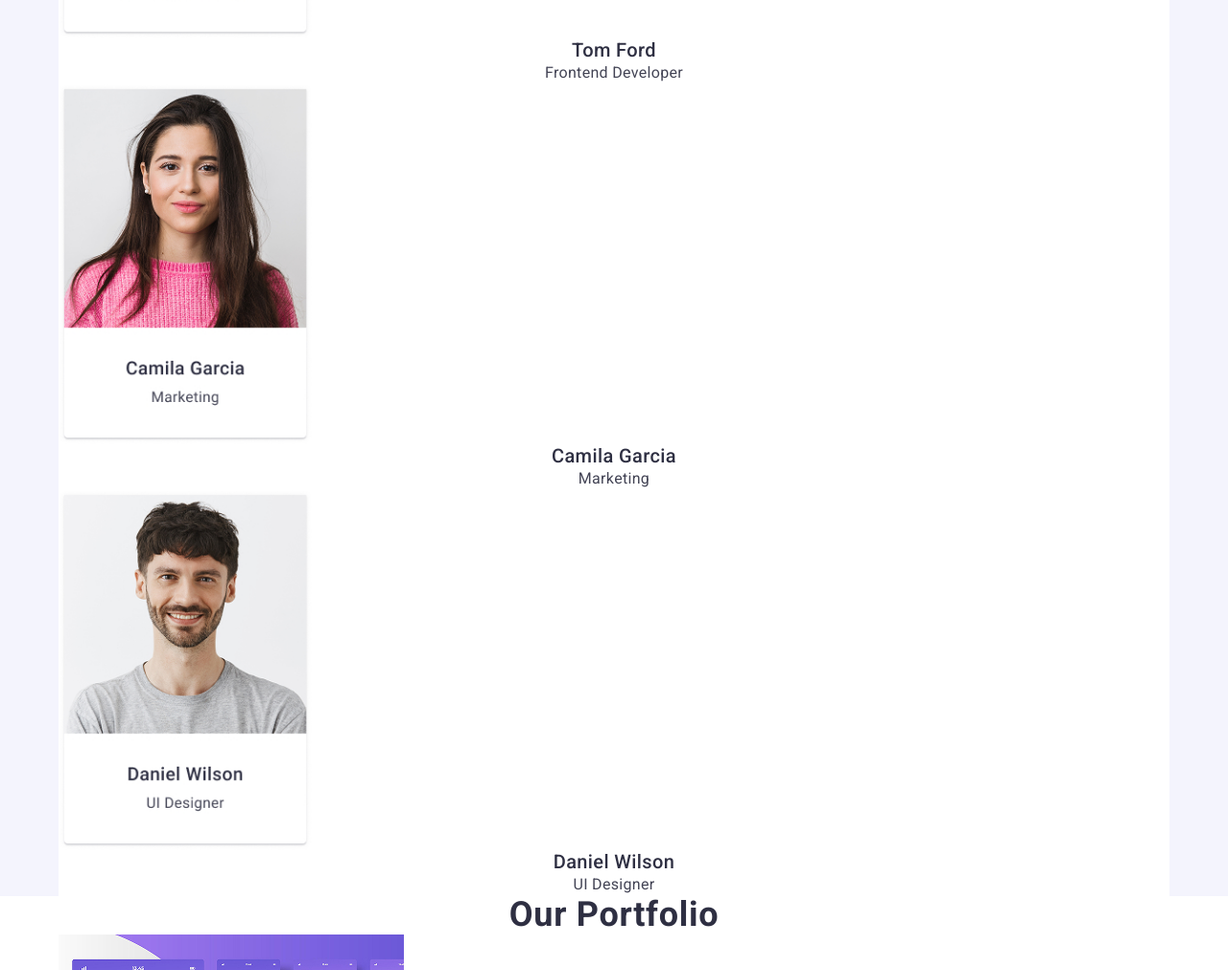
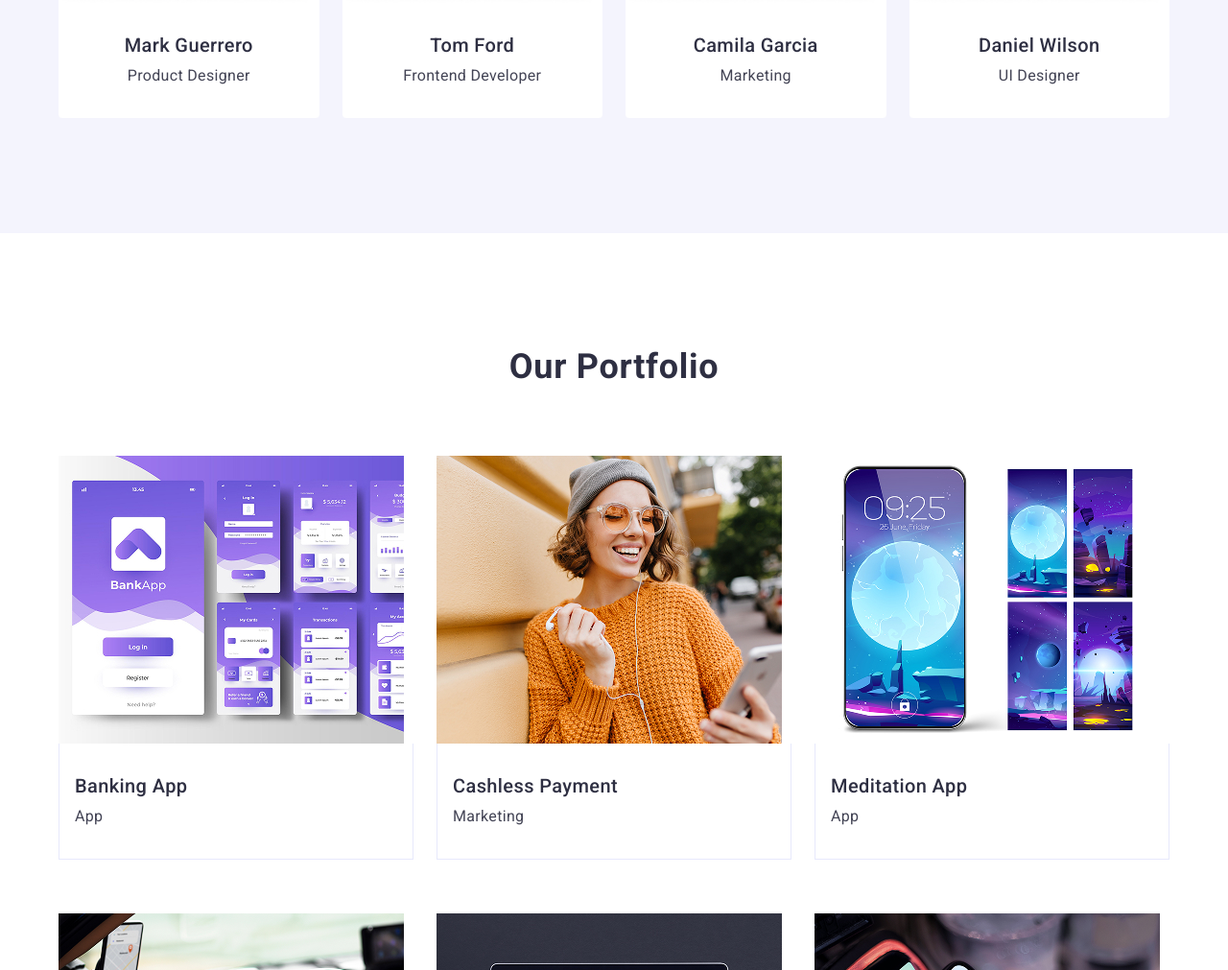
Before and after one commit to ayktshnbs/goit-markup-hw-02, a plain HTML site: page index.html in a window 1280 px wide. Shown: the part 1789-2800 px from the top of the page at 96% size. Drawn offline with nearby package versions, Linux system fonts and the light colour scheme.

Commit message:
homework3

```diff
--- a/css/styles.css
+++ b/css/styles.css
@@ -185,29 +185,32 @@ menu:active{
     gap: 24px;
 
 }
-.about_us_list{
-    display: flex;
-    flex-direction: inline;
-    gap: 40px;
-
-
+.about-us-title{
+    font-weight: 500;
+    line-height: 1.2;
+    letter-spacing: 0.02em;
+    color: #2e2f42;
+    margin-bottom: 8px;
 }
 .about_us_subtitle{
     font-weight: 500;
     line-height: 1.2;
     letter-spacing: 0.02em;
     color: #2e2f42;
+    margin-bottom: 8px;
 }
 .about_us_content{
     letter-spacing: 0.02em;
 }
 
 .about_us  li{
+    width: calc(100% - 72)/4;
 }
 
 /*OUR TEAM*/
-.our_team{
+.our_team-section{
     background-color: #F4F4FD;
+    padding: 120px 0;
 }
 .our_team_title{
     line-height: 1.11;
@@ -215,19 +218,40 @@ menu:active{
     text-transform: capitalize;
     color: #2e2f42;
     letter-spacing: 0.02em;
+    margin-bottom: 72px;
+}
+.our-team{
+    display: flex;
+    flex-wrap:wrap;
+    margin-top: 72px;
+    gap: 24px;
+
 }
 .our_team_list{
+    background-color: #FFFFFF;
+    text-align: center;
+    width: calc((100% - 72px) / 4);
+    border-radius: 0px 0px 4px 4px;
+}
 
+.our_team_list:last-child{
+    margin-right: 0;
 }
 .our_team_sub_title{
     font-weight: 500;
     line-height: 1.2;
     letter-spacing: 0.02em;
     color: #2e2f42;
+    text-align: center;
+    margin-bottom:8px;
+}
+.our-team-box{
+    padding : 32px 0;
 }
 .our_team_content{
     font-size: 16px;
     letter-spacing: 0.02em;
+    text-align: center;
 }
 .our_team ul {
     list-style: none outside none;
@@ -238,24 +262,44 @@ menu:active{
 }
 
 /*OUR PORTFOLIO*/
-#our_portfolio{
-    text-align: center;
-    border-bottom: 1px solid;
+.our_portfolio{
+    padding : 120px 0;
+}
+.our_portfolio > .container{
+    margin-bottom: 8px;
+}
+.portfolio-list{
+    display: flex;
+    flex-wrap:wrap;
+    gap: 24px;
+    row-gap:48px;
+}
+.portfolio-list-item{
+    flex: 1;
+    background-color: #ffffff;
+    flex-basis: calc((100% - 72px) / 4);
+}
+.portfolio-box{
+    padding: 32px 16px;
+    border: 1px solid #e7e9fc;
+    border-top:none;
+    margin-bottom: 8px;
 
-}
-#our_portfolio li{
 }
 .portfolio-title{
     line-height: 1.11;
     text-transform: capitalize;
     color:#2e2f42;
     letter-spacing: 0.02em;
+    margin-bottom:72px;
+    text-align: center;
 }
 .portfolio-sub-title{
     font-weight: 500;
     line-height: 1.2;
     color: #2e2f42;
     letter-spacing: 0.02em;
+    margin-bottom: 8px;
 }
 .portfolio-content{
     letter-spacing: 0.02em;
--- a/index.html
+++ b/index.html
@@ -52,10 +52,10 @@
             </div>
         </section>
 
-        <section class="about_us">
+        <section class="about-us-section">
             <div class="container">
-            <h2>About Us</h2>
-            <ul>
+                <h2 class="visually-hidden">Advantages</h2>
+                <ul class="about_us">
                     <li class="about_us_list">
                         <h3 class="about_us_subtitle">Strategy</h3>
                         <p class="about_us_content">
@@ -67,7 +67,6 @@
                         <p class="about_us_content">
                             Bring the key message to the brand's audience for the best price within the shortest possible time.
                         </p>
-
                     </li>
                     <li class="about_us_list">
                         <h3 class="about_us_subtitle">Diligence</h3>
@@ -85,69 +84,90 @@
             </div>
         </section>
 
-        <section class="our_team">
+        <section class="our_team-section">
             <div class="container">
                     <h2 class="our_team_title">Our Team</h2>
-            <ul>
+                    <ul class="our-team">
                         <li class="our_team_list">
                             <img src="./images/TeamCard-3.jpg" alt="Mark Guerrero Product Designer" width="264">
+                            <div class="our-team-box">
                                 <h3 class="our_team_sub_title">Mark Guerrero</h3>
                                 <p class="our_team_content">Product Designer</p>
+                            </div>
                         </li>
                         <li class="our_team_list">
                             <img src="./images/TeamCard-2.jpg" alt="Tom Ford Frontend Developer" width="264">
+                            <div class="our-team-box">
                                 <h3 class="our_team_sub_title">Tom Ford</h3>
                                 <p class="our_team_content">Frontend Developer</p>
+                            </div>
                         </li>
                         <li class="our_team_list">
                             <img src="./images/TeamCard-1.jpg" alt="Camila Garcia" width="264">
+                            <div class="our-team-box">
                             <h3 class="our_team_sub_title">Camila Garcia</h3>
                             <p class="our_team_content">Marketing</p>
+                            </div>
                         </li>
                         <li class="our_team_list">
                             <img src="./images/TeamCard-4.jpg" alt="Daniel Wilson UI Designer" width="264">
+                            <div class="our-team-box">
                                 <h3 class="our_team_sub_title">Daniel Wilson</h3>
                                 <p class="our_team_content">UI Designer</p>
+                            </div>
                         </li>
                     </ul>
             </div>
         </section>
-
-        <section id="our_portfolio">
+        <!-- yorum-->
+        <section class="our_portfolio">
                 <div class="container">
                     <h2 class="portfolio-title">Our Portfolio</h2>
-            <ul>
-                <li>
+                        <ul class="portfolio-list">
+                            <li class="portfolio-list-item">
                                 <img src="./images/img1-1.jpg" alt="App" width="360" height="300">
+                                <div class="portfolio-box">
                                     <h3 class="portfolio-sub-title">Banking App</h3>
                                     <p class="portfolio-content">App</p>
+                                </div>
                             </li>
-                <li>
+                            <li class="portfolio-list-item">
                                 <img src="./images/img1-2.jpg" alt="Cashless Payment"  width="360" height="300">
+                                <div class="portfolio-box">
                                     <h3 class="portfolio-sub-title">Cashless Payment</h3>
                                     <p class="portfolio-content">Marketing</p>
+                                </div>
                             </li>
-                <li>
+                            <li class="portfolio-list-item">
                                 <img src="./images/img1-3.jpg" alt="Meditation App" width="360" height="300">
+                                <div class="portfolio-box">
                                     <h3 class="portfolio-sub-title">Meditation App</h3>
                                     <p class="portfolio-content">App</p>
+                                </div>
                             </li>
-                <li>
+                            <li class="portfolio-list-item">
                                 <img src="./images/img1-4.jpg" alt="Taxi Service" width="360" height="300">
+                                <div class="portfolio-box">
                                     <h3 class="portfolio-sub-title">Taxi Service</h3>
                                     <p class="portfolio-content">Marketing</p>
+                                </div>
                             </li>
-                <li>
+                            <li class="portfolio-list-item">
                                 <img src="./images/img1-5.jpg" alt="Screen Illustrations" width="360" height="300">
+                                <div class="portfolio-box">
                                     <h3 class="portfolio-sub-title">Screen Illustrations</h3>
                                     <p class="portfolio-content"> Design</p>
+                                </div>
                             </li>
-                <li>
+                            <li class="portfolio-list-item">
                                 <img src="./images/img1-6.jpg" alt="Online Courses" width="360" height="300">
+                                <div class="portfolio-box">
                                     <h3 class="portfolio-sub-title">Online Courses</h3>
                                     <p class="portfolio-content">Marketing</p>
+                                </div>
                             </li>
                         </ul>
+            </div>
         </section>
     </main>
 
```
Lines whose indentation alone changed are shown as unchanged.
